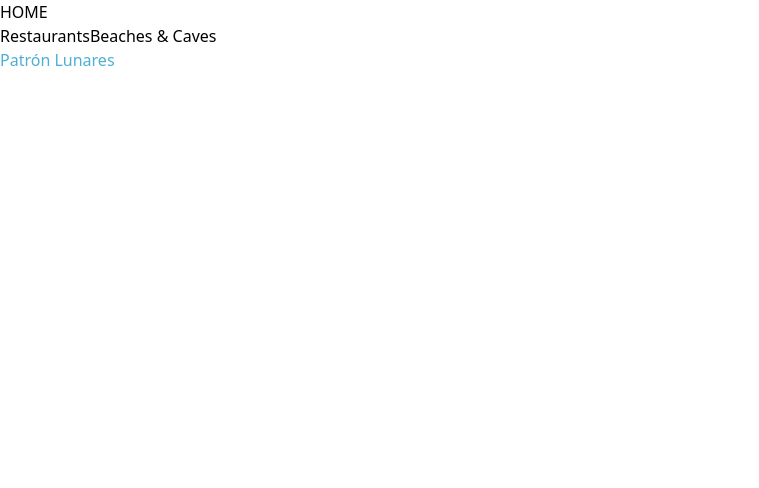
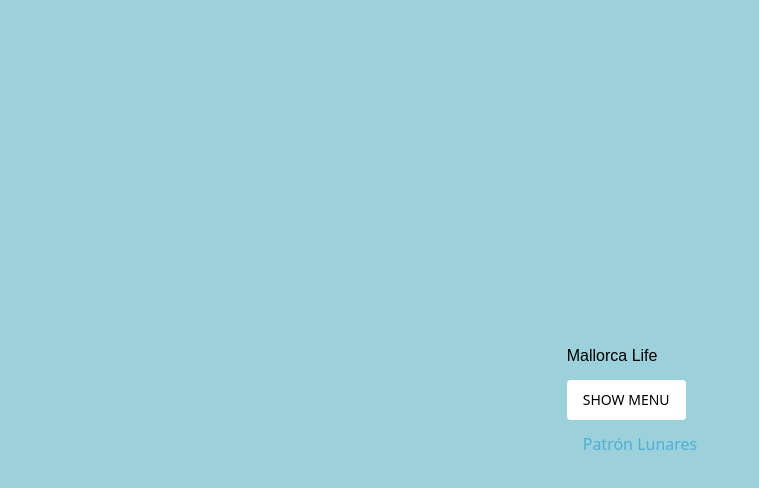
Before and after one commit to miriam-mr90/mallorca-life, a Next.js app: page /restaurants in a window 1280 px wide. Shown: the top 488 px of the page, without its empty margins (0-759 px from the left). Built offline with nearby package versions, Linux system fonts and the light colour scheme.

Commit message:
Instal Tailwind, refactoring NavMenu, typescript, ...

```diff
--- a/components/Header.tsx
+++ b/components/Header.tsx
@@ -1,23 +1,28 @@
-import NextLink from 'next/link'
-
-export interface Category {
-  title: string
-  url: string
+import React from "react";
+export interface HeaderProps {
+  sideBar?: boolean
+  setSideBar?: (sideBar: boolean) => void
 }
 
-export interface HeaderProps {
-  categories: Category[]
-}
+export const Header: React.FC<HeaderProps> = ({sideBar = false, setSideBar  }) => (
+  <div>
+    <h1>Mallorca Life</h1>
+    <button
+      className="h-10 px-4 my-3 text-sm uppercase bg-white rounded"
+      onClick={() => setSideBar(true)}
+    >
+      {sideBar ? "Close menu" : "Show menu"}
+    </button>
+  </div>
+)
 
-export function Header({categories}: HeaderProps): JSX.Element {
-  return (
-    <div>
-      <NextLink href="/">
+
+{/* <NextLink href="/">
   <a className="cursor-pointer">
     HOME
   </a>
-      </NextLink>
-      <nav>
+</NextLink> */}
+{/* <nav>
   {categories.map((category) => {
     return (
       <NextLink key={category.title} href={category.url}>
@@ -25,7 +30,4 @@ export function Header({categories}: HeaderProps): JSX.Element {
       </NextLink>
     )
   })}
-      </nav>
-    </div>
-  )
-}
+</nav> */}
--- a/components/Layout.tsx
+++ b/components/Layout.tsx
@@ -1,5 +1,8 @@
+import React from "react";
+import { motion } from "framer-motion";
 import Head from 'next/head'
 import { Header } from './Header'
+import Sidebar from "./Sidebar";
 
 export interface MetaProps {
   title: string
@@ -7,12 +10,14 @@ export interface MetaProps {
 }
 
 export const GlobalStyles: React.FC = ({ children }) => (
-  <div className="text-navy-900 antialiased">{children}</div>
+  <div className="antialiased text-navy-900">{children}</div>
 )
 
 export const Layout: React.FC<{
   meta: MetaProps
 }> = ({ meta: { title, description }, children }) => {
+  const [sideBar, setSideBar] = React.useState(false);
+
   const categories = [
     {
       title: 'Restaurants',
@@ -25,14 +30,22 @@ export const Layout: React.FC<{
   ]
   return (
     <GlobalStyles>
-      <div className="flex flex-col min-h-full">
-        <Head>
-          <title>{title}</title>
-          <meta name="description" content={description} />
-        </Head>
-        <Header categories={categories}/>
-        <main className="flex-1">{children}</main>
-      </div>
+      <Head>
+        <title>{title}</title>
+        <meta name="description" content={description} />
+      </Head>
+      <motion.div
+        animate={{
+          scale: sideBar ? 0.8 : 1,
+          opacity: sideBar ? 0.5 : 1
+        }}
+        transition={{ type: "spring", bounce: 0, duration: 0.4 }}
+        className="container flex flex-col min-h-full p-8 mx-auto"
+      >
+        <Header sideBar={sideBar} setSideBar={setSideBar}/>
+        <main className="flex-1 px-4">{children}</main>
+      </motion.div>
+      <Sidebar sideBar={sideBar} setSideBar={setSideBar} categories={categories}/>
     </GlobalStyles>
   )
 }
--- /dev/null
+++ b/components/Sidebar/NavMenu.tsx
@@ -0,0 +1,34 @@
+import NextLink from 'next/link'
+import { motion } from "framer-motion"
+
+export interface NavMenuProps {
+  categories: [{
+    title: string
+    url: string
+  }]
+}
+
+export const NavMenu: React.FC<NavMenuProps> = ({ categories }) => (
+  <motion.ul className="absolute">
+    <motion.li
+      whileHover={{ scale: 1.1 }}
+      whileTap={{ scale: 0.95 }}
+      className="flex items-center cursor-pointer"
+    >
+      <NextLink href="/">
+        <a>Home</a>
+      </NextLink>
+    </motion.li>
+    {categories.map((item, index) => (
+      <motion.li
+        whileHover={{ scale: 1.1 }}
+        whileTap={{ scale: 0.95 }}
+        className="flex items-center cursor-pointer"
+      >
+        <NextLink  key={`navitem-${index}`} href={item.url}>
+          <a>{item.title}</a>
+        </NextLink>
+      </motion.li>
+    ))}
+  </motion.ul>
+)
--- /dev/null
+++ b/components/Sidebar/index.tsx
@@ -0,0 +1,31 @@
+import React from "react";
+import { AnimatePresence, motion } from "framer-motion";
+import { NavMenu } from "./NavMenu";
+
+export default function Sidebar({ sideBar = false, setSideBar, categories }) {
+  return (
+    <AnimatePresence>
+      {sideBar && (
+        <motion.div
+          initial={{ x: "100%" }}
+          animate={{
+            x: 0
+          }}
+          exit={{
+            x: "100%"
+          }}
+          transition={{ type: "spring", bounce: 0, duration: 0.4 }}
+          className="fixed top-0 right-0 z-10 w-full h-screen max-w-sm p-5 text-white shadow-lg bg-brand-dark"
+        >
+          <button
+            onClick={() => setSideBar(false)}
+            className="block w-8 h-8 mb-2 text-black bg-white rounded-full"
+          >
+            Cerrar
+          </button>
+          <NavMenu categories={categories} />
+        </motion.div>
+      )}
+    </AnimatePresence>
+  );
+}
--- a/pages/index.tsx
+++ b/pages/index.tsx
@@ -1,8 +1,7 @@
 import { GetStaticPropsResult } from 'next'
 import React, { ReactElement } from 'react'
-import { GetStaticProps } from 'next'
 import { Layout, MetaProps } from '../components/Layout'
-import Builder from '../components/Builder'
+import { Builder } from '../components/Builder'
 import { getPageData } from '../src/pages'
 
 interface HomeProps {
@@ -24,16 +23,16 @@ export async function getStaticProps(): Promise<GetStaticPropsResult<HomeProps>>
   }
 }
 
-export default function Home({ homePageData, meta }: HomeProps): ReactElement {
-  return homePageData.builder.map((item) => {
-    return (
+const Home: React.FC<HomeProps> = ({ homePageData, meta }) => (
   <Layout meta={meta}>
+    {homePageData.builder.map((item) => (
       <Builder
         key={item.type.replace(/\s/g, '-')}
         type={item.type}
         item={item}
       />
+    ))}
   </Layout>
 )
-  })
-}
+
+export default Home
--- a/styles/globals.css
+++ b/styles/globals.css
@@ -1,20 +1,6 @@
 @tailwind base;
 @tailwind components;
 @tailwind utilities;
-/*
-html,
-body {
-  padding: 0;
-  margin: 0;
-  font-family: -apple-system, BlinkMacSystemFont, Segoe UI, Roboto, Oxygen,
-    Ubuntu, Cantarell, Fira Sans, Droid Sans, Helvetica Neue, sans-serif;
-}
-
-a {
-  color: inherit;
-  text-decoration: none;
-}
-*/
 
 * {
   box-sizing: border-box;
@@ -32,3 +18,48 @@ a {
     @apply font-display;
   }
 }
+
+body {
+  width: 100vw;
+  height: 100vh;
+  background: #9CD1DC;
+  overflow: hidden;
+  padding: 0;
+  margin: 0;
+  display: flex;
+  justify-content: center;
+  align-items: center;
+}
+
+button {
+  outline: none;
+  border: none;
+  -webkit-user-select: none;
+  -moz-user-select: none;
+  -ms-user-select: none;
+  cursor: pointer;
+  background: transparent;
+
+}
+
+nav button {
+  top: 18px;
+  left: 15px;
+}
+
+ul,
+li {
+  margin: 0;
+  padding: 0;
+}
+
+nav ul {
+  padding: 25px;
+  top: 100px;
+  width: 230px;
+}
+
+nav li {
+  list-style: none;
+  margin-bottom: 20px;
+}
--- a/tailwind.config.js
+++ b/tailwind.config.js
@@ -6,6 +6,7 @@ module.exports = {
   ],
   theme: {
     colors: {
+      white: '#FFF',
       brand: {
         main: '#4EAFD4',
         light: '#9CD1DC',
@@ -16,7 +17,17 @@ module.exports = {
       display: ['Titillium Web', 'sans-serif'],
       body: ['Inter', 'sans-serif'],
     },
-    extend: {},
+    extend: {
+      spacing: {
+        '300': '18rem',
+        '30': '3rem',
+        '50': '5rem',
+      }
+    },
+    minWidth: {
+      '0': '0',
+      full: '100%',
+    },
   },
   plugins: [],
 }
```
Also changed, not shown: components/Builder.tsx (renamed from components/Builder.jsx, +5 -4 lines), package.json (+5 -2 lines), pages/restaurants/index.tsx (+4 -4 lines), tsconfig.json (+5 -4 lines), 1 other file (tests, documents, lock files or other folders). Lines whose indentation alone changed are shown as unchanged.
